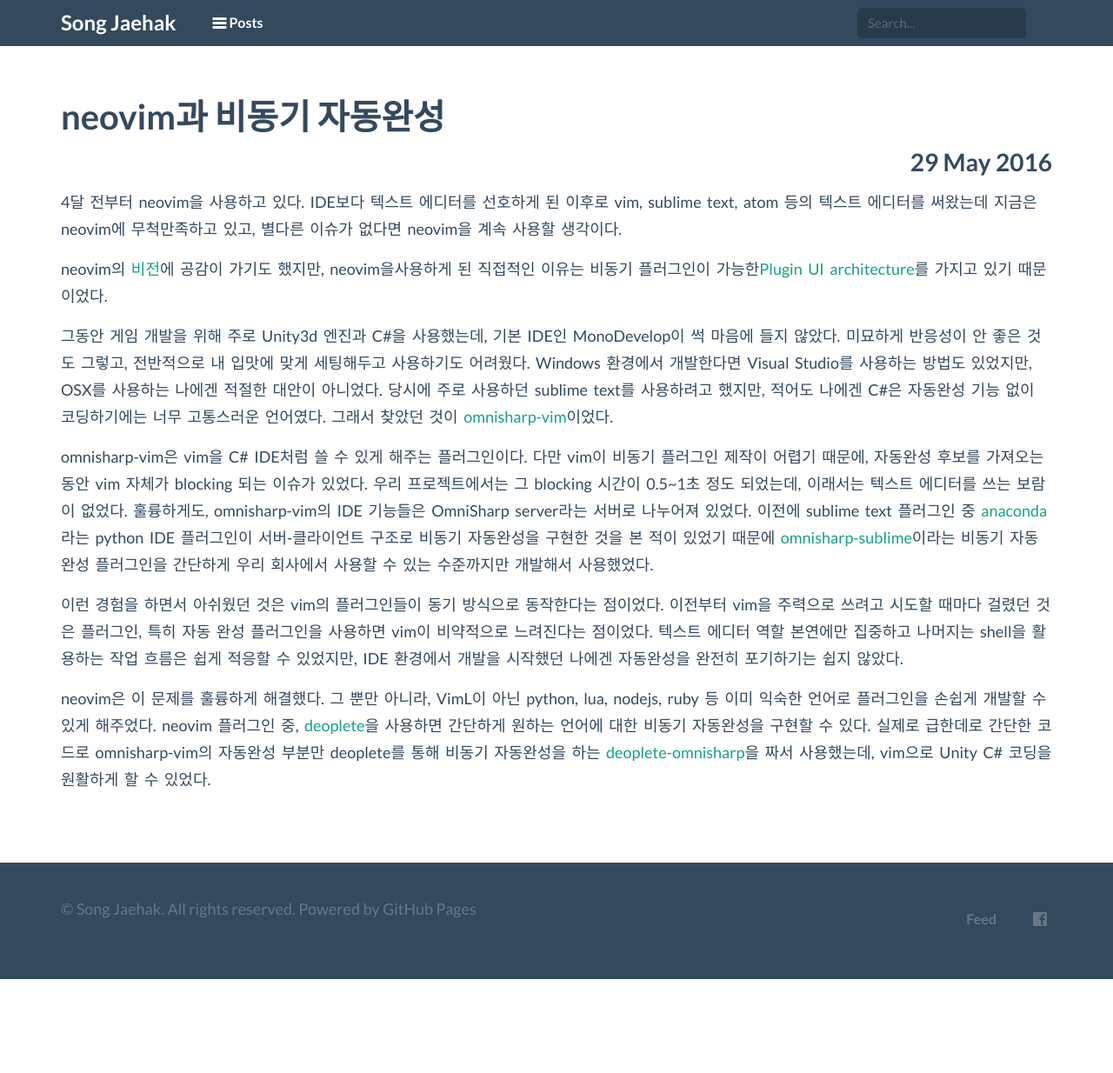
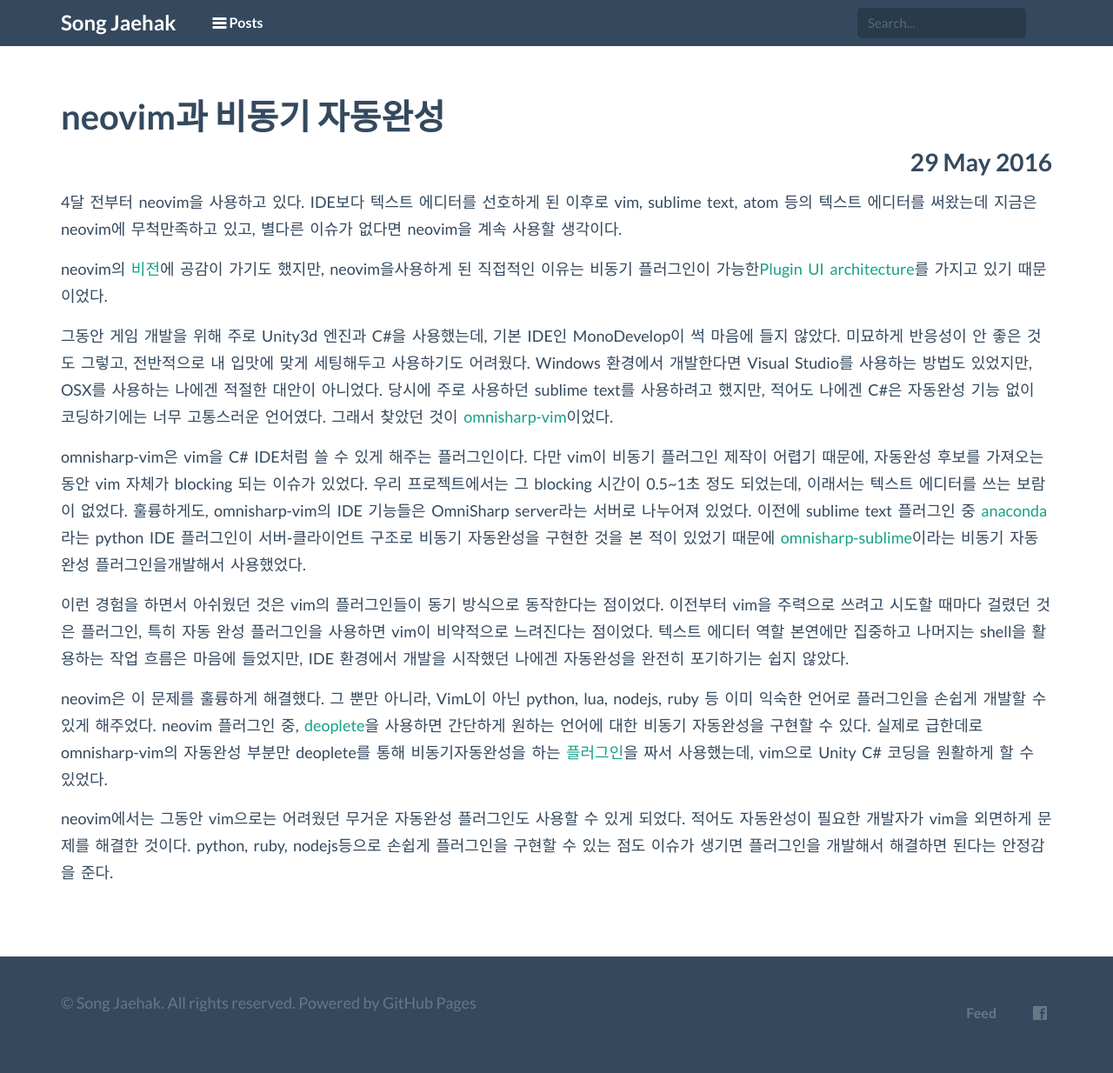
Before and after one commit to astralhpi/astralhpi.github.io, a Jekyll site: the page built from _posts/2016-05-29-neovim_async_autocomplete.md, in a window 1280 px wide. Shown: the whole page at 87% size. Built offline with Jekyll 4.4.1, drawn with Linux system fonts in a browser that asks for light colours; before the commit the page ends 1126 px from its top, so only the background shows below that.

Commit message:
neovim과 비동기 자동완성 글 보강

```diff
--- a/_posts/2016-05-29-neovim_async_autocomplete.md
+++ b/_posts/2016-05-29-neovim_async_autocomplete.md
@@ -32,21 +32,24 @@
 [anaconda](https://github.com/DamnWidget/anaconda)라는 python IDE 플러그인이
 서버-클라이언트 구조로 비동기 자동완성을 구현한 것을 본 적이 있었기 때문에
 [omnisharp-sublime](https://github.com/OmniSharp/omnisharp-sublime)이라는
-비동기 자동완성 플러그인을 간단하게 우리 회사에서 사용할 수 있는 수준까지만
-개발해서 사용했었다.
+비동기 자동완성 플러그인을개발해서 사용했었다.
 
  이런 경험을 하면서 아쉬웠던 것은 vim의 플러그인들이 동기 방식으로 동작한다는
 점이었다. 이전부터 vim을 주력으로 쓰려고 시도할 때마다 걸렸던 것은 플러그인,
 특히 자동 완성 플러그인을 사용하면 vim이 비약적으로 느려진다는 점이었다. 텍스트
-에디터 역할 본연에만 집중하고 나머지는 shell을 활용하는 작업 흐름은 쉽게 적응할
-수 있었지만, IDE 환경에서 개발을 시작했던 나에겐 자동완성을 완전히 포기하기는
+에디터 역할 본연에만 집중하고 나머지는 shell을 활용하는 작업 흐름은 마음에
+들었지만, IDE 환경에서 개발을 시작했던 나에겐 자동완성을 완전히 포기하기는
 쉽지 않았다.
 
  neovim은 이 문제를 훌륭하게 해결했다. 그 뿐만 아니라, VimL이 아닌 python, lua,
 nodejs, ruby 등 이미 익숙한 언어로 플러그인을 손쉽게 개발할 수 있게 해주었다.
 neovim 플러그인 중, [deoplete](https://github.com/Shougo/deoplete.nvim)을
 사용하면 간단하게 원하는 언어에 대한 비동기 자동완성을 구현할 수 있다. 실제로
-급한데로 간단한 코드로 omnisharp-vim의 자동완성 부분만 deoplete를 통해 비동기
-자동완성을 하는
-[deoplete-omnisharp](https://github.com/astralhpi/deoplete-omnisharp)을 짜서
+급한데로 omnisharp-vim의 자동완성 부분만 deoplete를 통해 비동기자동완성을 하는
+[플러그인](https://github.com/astralhpi/deoplete-omnisharp)을 짜서
 사용했는데, vim으로 Unity C# 코딩을 원활하게 할 수 있었다.
+
+ neovim에서는 그동안 vim으로는 어려웠던 무거운 자동완성 플러그인도 사용할 수
+있게 되었다. 적어도 자동완성이 필요한 개발자가 vim을 외면하게 문제를
+해결한 것이다. python, ruby, nodejs등으로 손쉽게 플러그인을 구현할 수 있는 점도
+이슈가 생기면 플러그인을 개발해서 해결하면 된다는 안정감을 준다.
```
